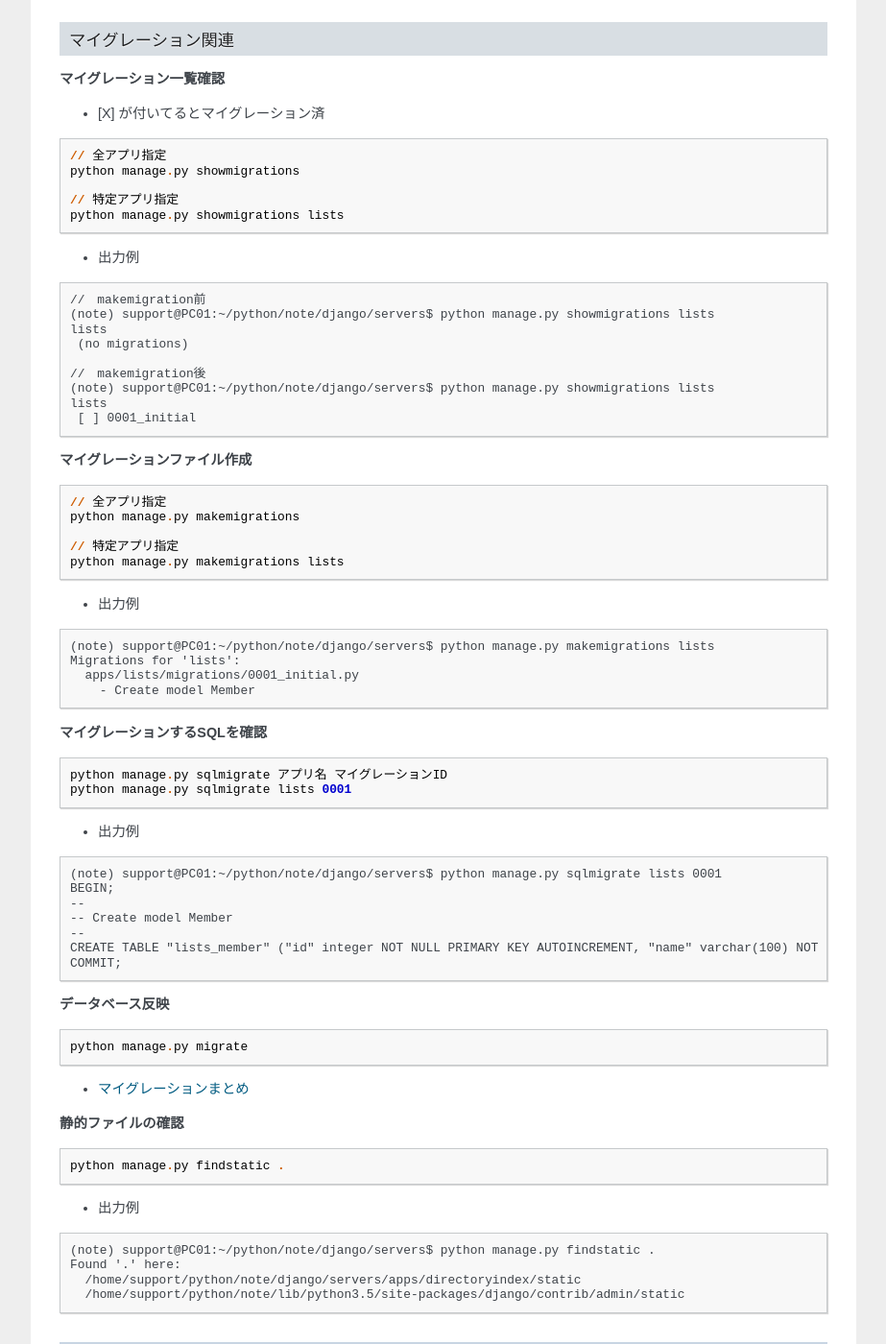
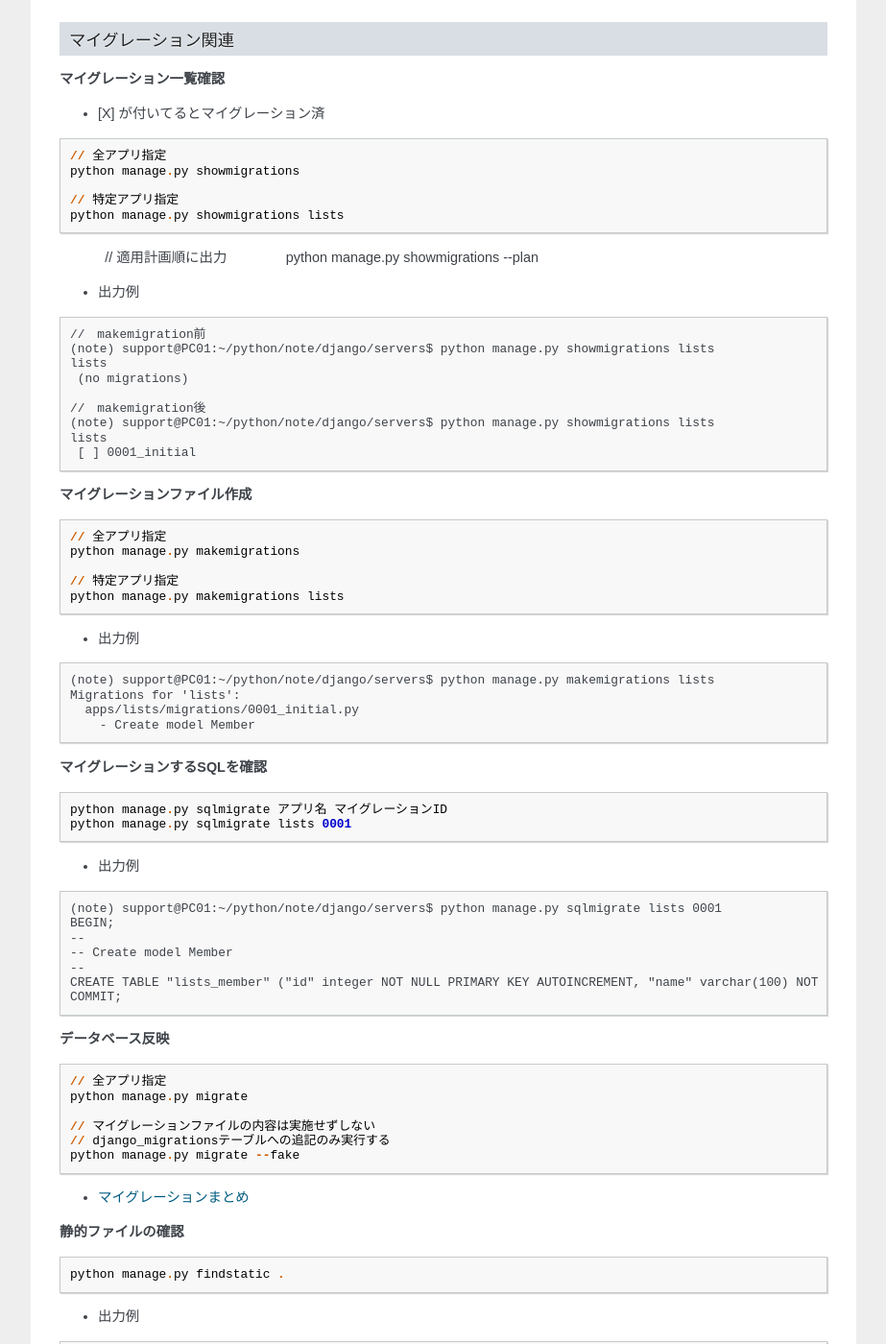
Before and after one commit to yuyuyu0706/sphinx, a Sphinx documentation site: the page built from django/source/work/page01.rst, in a window 1280 px wide and 1400 px high, scrolled down 1864 px. Shown: the whole window at 96% size, without its empty margins (198-1121 px from the left). Built offline with Sphinx 7.4.7, drawn with Linux system fonts in a browser that asks for light colours.

Commit message:
auto commit

```diff
--- a/django/source/work/page01.rst
+++ b/django/source/work/page01.rst
@@ -128,6 +128,9 @@ Django 環境の構築
     // 特定アプリ指定
     python manage.py showmigrations lists
 
+　　　 // 適用計画順に出力
+　　　　python manage.py showmigrations --plan
+
 * 出力例
 
 ::
@@ -189,7 +192,13 @@ Django 環境の構築
 
 ::
 
+    // 全アプリ指定
     python manage.py migrate
+
+    // マイグレーションファイルの内容は実施せずしない
+    // django_migrationsテーブルへの追記のみ実行する
+    python manage.py migrate --fake
+
 
 * `マイグレーションまとめ <https://qiita.com/okoppe8/items/c9f8372d5ac9a9679396>`_
 
```
